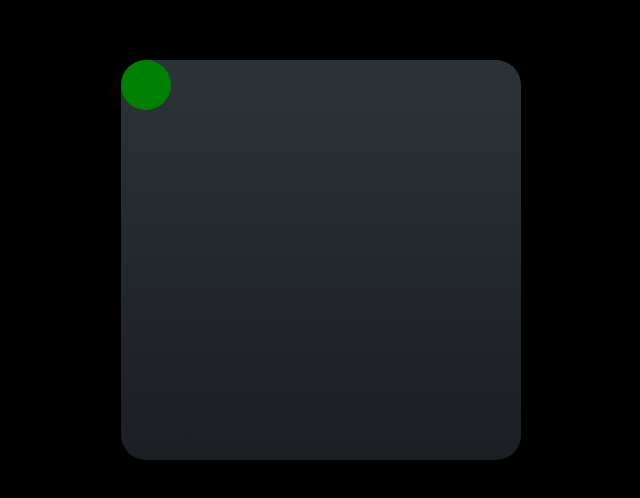
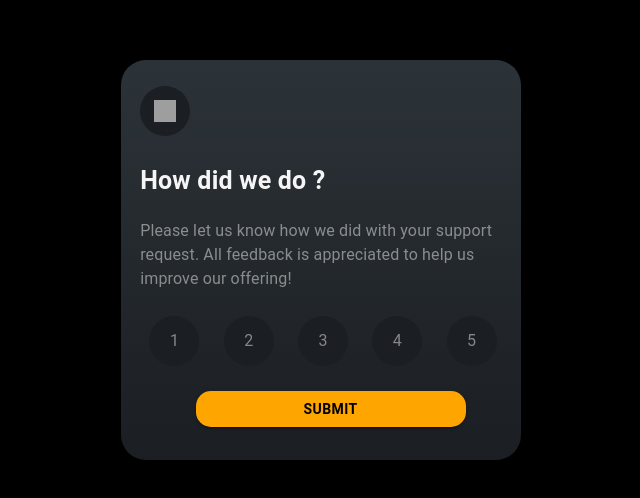
Before and after one commit to Saikiruthiga/Rating, a Next.js app: page / in a window 1280 px wide. Shown: the part 140-638 px from the top of the page, without its empty margins (319-959 px from the left). Built offline with nearby package versions, Linux system fonts and the light colour scheme; grey boxes are pictures that could not be loaded.

Commit message:
completed the initial display UI

```diff
--- a/app/page.js
+++ b/app/page.js
@@ -1,6 +1,8 @@
-import { Box } from "@mui/material";
+import { Box, Button, Typography } from "@mui/material";
+import Circle from "./components/Circle";
 
 export default function Home() {
+  const numbers = ["1", "2", "3", "4", "5"];
   return (
     <Box
       sx={{
@@ -19,16 +21,73 @@ export default function Home() {
           height: "400px",
           borderRadius: "25px",
           display: "flex",
+          paddingLeft: "1.5%",
+          paddingTop: "2%",
+          flexDirection: "column",
+          gap: "25px",
         }}
       >
+        <Circle
+          value={
+            <img
+              width="22"
+              height="22"
+              src="https://img.icons8.com/skeuomorphism/32/star.png"
+              alt="star"
+            />
+          }
+        />
+        <Typography
+          variant="h6"
+          color="#f5f5f5"
+          sx={{ fontWeight: "bold", fontSize: "25px" }}
+        >
+          How did we do ?
+        </Typography>
+        <Typography
+          sx={{ color: "rgba(242, 240, 239, 0.5)", marginTop: "-7px" }}
+        >
+          Please let us know how we did with your support request. All feedback
+          is appreciated to help us improve our offering!
+        </Typography>
         <Box
           sx={{
-            borderRadius: "50%",
-            backgroundColor: "green",
-            width: "50px",
-            height: "50px",
+            display: "flex",
+            justifyContent: "space-evenly",
+            marginLeft: "-15px",
           }}
-        ></Box>
+        >
+          {numbers.map((number, index) => (
+            <Circle
+              key={index}
+              value={
+                <Typography sx={{ color: "rgba(242, 240, 239, 0.5)" }}>
+                  {number}
+                </Typography>
+              }
+            />
+          ))}
+        </Box>
+        <Box
+          sx={{
+            display: "flex",
+            justifyContent: "center",
+            alignItems: "center",
+          }}
+        >
+          <Button
+            variant="contained"
+            sx={{
+              backgroundColor: "orange",
+              width: "270px",
+              borderRadius: "15px",
+              color: "#000000",
+              fontWeight: "bold",
+            }}
+          >
+            Submit
+          </Button>
+        </Box>
       </Box>
     </Box>
   );
```
